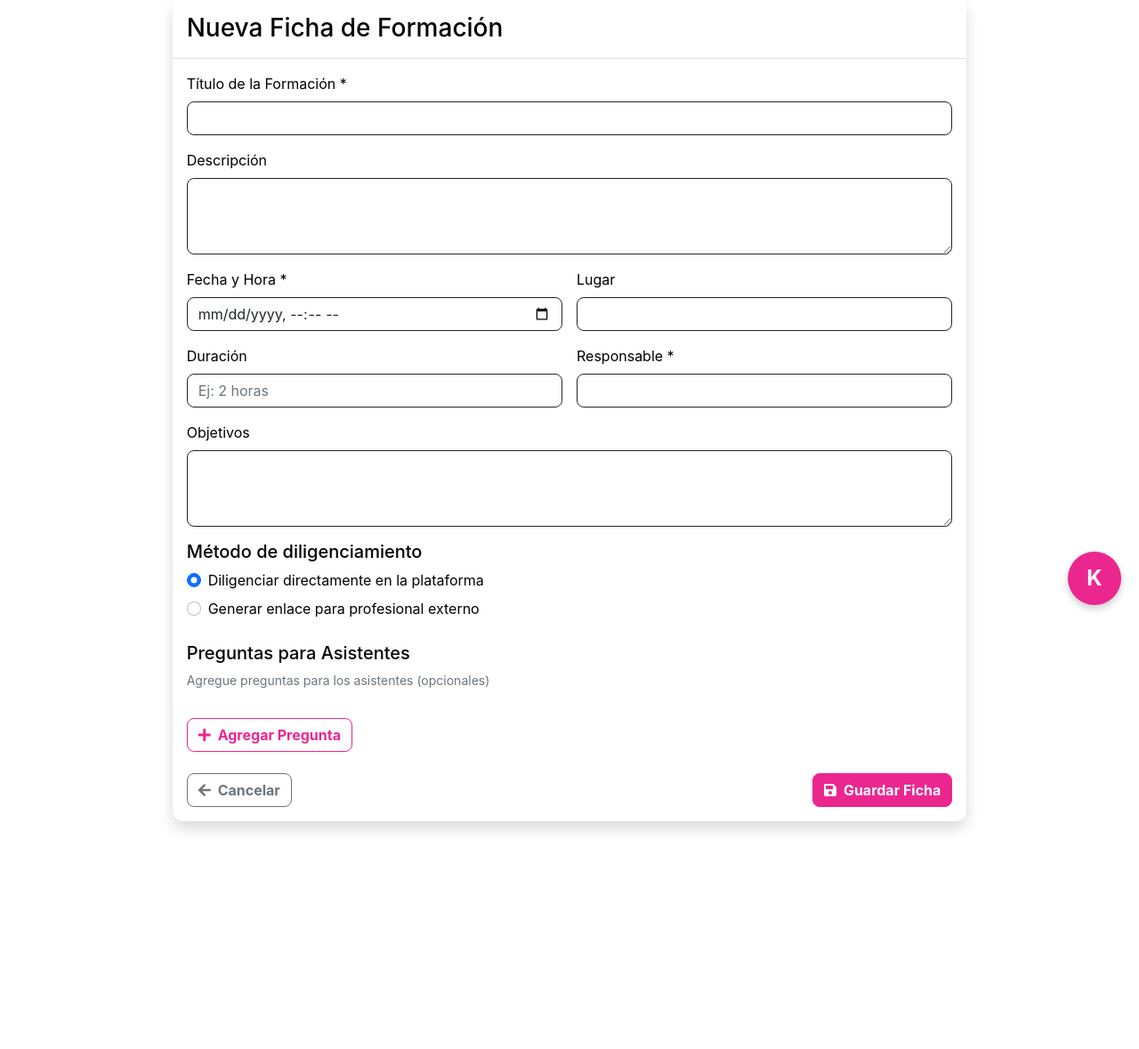
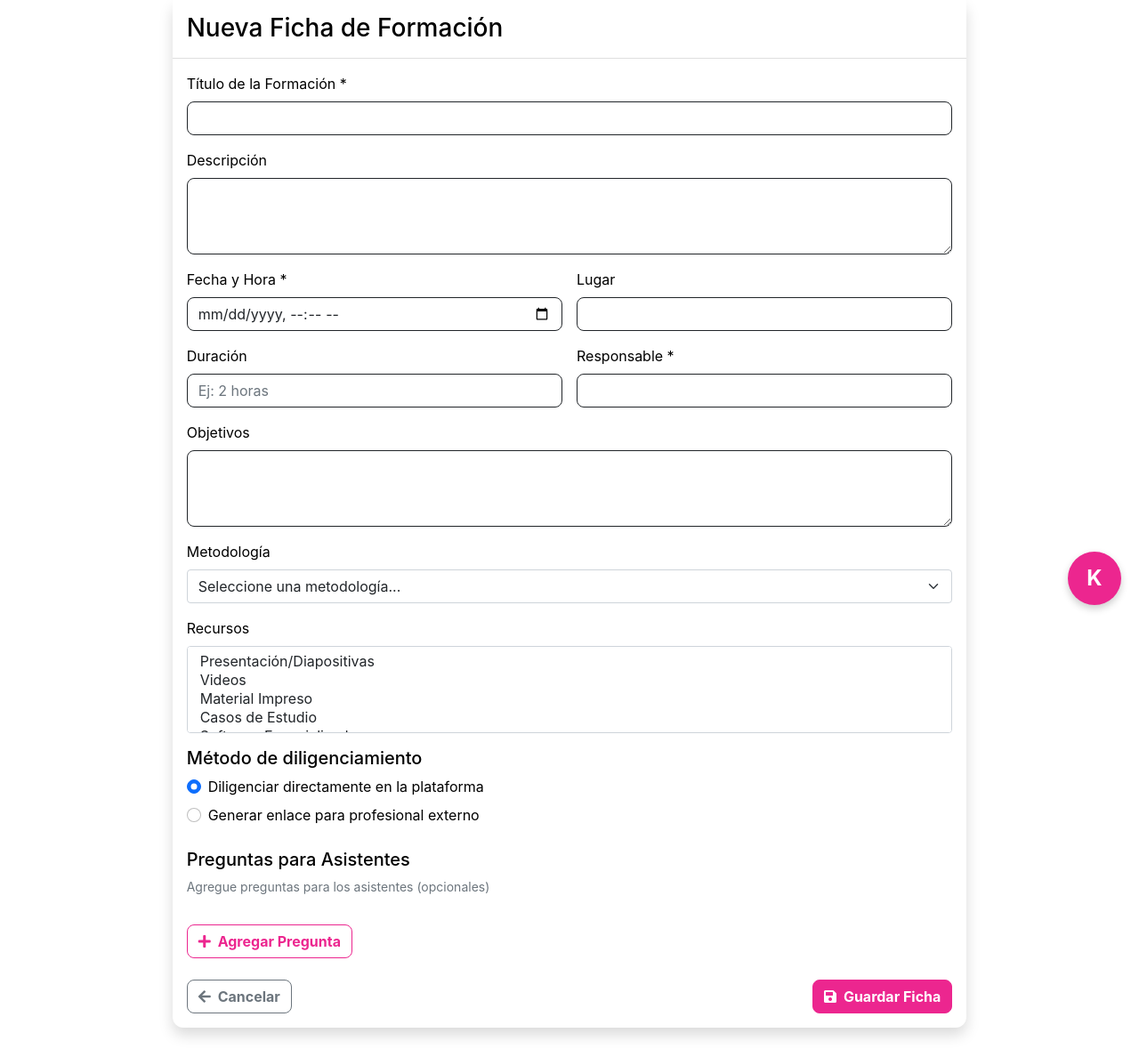
Before and after one commit to Kmylosky83/AppWebStratekaz, a Flask app: template app/templates/formacion/crear_ficha.html in a window 1280 px wide. Shown: the part 100-1279 px from the top of the page at 89% size. Before the commit the page ends 1034 px from the top, so only its background shows below. Run offline with Flask 3, Linux system fonts and the light colour scheme; the template is opened without the code that fills it, so the values that code supplies are empty; some libraries are stand-ins or nearby versions.

Commit message:
pendiente mejorar recursos en ficha de formacion

```diff
--- a/app/models/formacion.py
+++ b/app/models/formacion.py
@@ -14,6 +14,8 @@ class FichaFormacion(db.Model):
     responsable = db.Column(db.String(100), nullable=True)
     objetivos = db.Column(db.Text, nullable=True)
     codigo = db.Column(db.String(50), nullable=True)  # Código para control documental
+    metodologias = db.Column(db.Text, nullable=True)  # Almacenará lista JSON
+    recursos = db.Column(db.Text, nullable=True)      # Almacenará lista JSON
 
     # Relaciones
     user_id = db.Column(db.Integer, db.ForeignKey('users.id'), nullable=False)
--- a/app/templates/formacion/crear_ficha.html
+++ b/app/templates/formacion/crear_ficha.html
@@ -1,6 +1,10 @@
 {% extends "base.html" %}
 
 {% block title %}Crear Ficha de Formación - StrateKaz{% endblock %}
+
+{% block styles %}
+<link rel="stylesheet" href="https://cdn.jsdelivr.net/npm/choices.js/public/assets/styles/choices.min.css" />
+{% endblock %}
 
 {% block content %}
 <div class="container py-4">
@@ -47,6 +51,36 @@
                             <div class="col-md-12">
                                 <label for="objetivos" class="form-label">Objetivos</label>
                                 <textarea class="form-control" id="objetivos" name="objetivos" rows="3"></textarea>
+                            </div>
+
+                            <div class="col-md-12 mt-3">
+                                <label for="metodologia" class="form-label">Metodología</label>
+                                <select class="form-select" id="metodologia" name="metodologia">
+                                    <option value="">Seleccione una metodología...</option>
+                                    <option value="clase_magistral">Clase Magistral</option>
+                                    <option value="taller_practico">Taller Práctico</option>
+                                    <option value="exposicion_virtual">Exposición Virtual</option>
+                                    <option value="discusion_grupal">Discusión Grupal</option>
+                                    <option value="demostracion">Demostración</option>
+                                    <option value="juego_roles">Juego de Roles</option>
+                                    <option value="estudio_caso">Estudio de Caso</option>
+                                    <option value="aprendizaje_basado_proyectos">Aprendizaje Basado en Proyectos</option>
+                                </select>
+                            </div>
+
+                            <!-- Mantener el de recursos como múltiple -->
+                            <div class="col-md-12 mt-3">
+                                <label for="recursos" class="form-label">Recursos</label>
+                                <select class="form-select" id="recursos" name="recursos" multiple>
+                                    <option value="presentacion">Presentación/Diapositivas</option>
+                                    <option value="videos">Videos</option>
+                                    <option value="material_impreso">Material Impreso</option>
+                                    <option value="casos_estudio">Casos de Estudio</option>
+                                    <option value="software">Software Especializado</option>
+                                    <option value="equipos">Equipos/Herramientas</option>
+                                    <option value="recursos_digitales">Recursos Digitales</option>
+                                    <option value="libros">Libros/Manuales</option>
+                                </select>
                             </div>
 
                             {% if empresas %}
@@ -157,8 +191,24 @@
 {% endblock %}
 
 {% block extra_scripts %}
+<script src="https://cdn.jsdelivr.net/npm/choices.js/public/assets/scripts/choices.min.js"></script>
 <script>
+
+
 document.addEventListener('DOMContentLoaded', function() {
+    // Inicializar selects múltiples
+    new Choices('#metodologias', {
+        removeItemButton: true,
+        allowHTML: false,
+        placeholderValue: 'Seleccione las metodologías...'
+    });
+
+    new Choices('#recursos', {
+        removeItemButton: true,
+        allowHTML: false,
+        placeholderValue: 'Seleccione los recursos...'
+    });
+
     const preguntasContainer = document.getElementById('preguntas-container');
     const preguntasJson = document.getElementById('preguntas-json');
     const agregarPreguntaBtn = document.getElementById('agregar-pregunta');
```
Also changed, not shown: app/controllers/formacion/routes.py (+10 -1 lines), migrations/versions/ebe5a5a5b65f_añadir_campos_metodologías_y_recursos.py (added, +34 -0 lines), instance/app.db.
